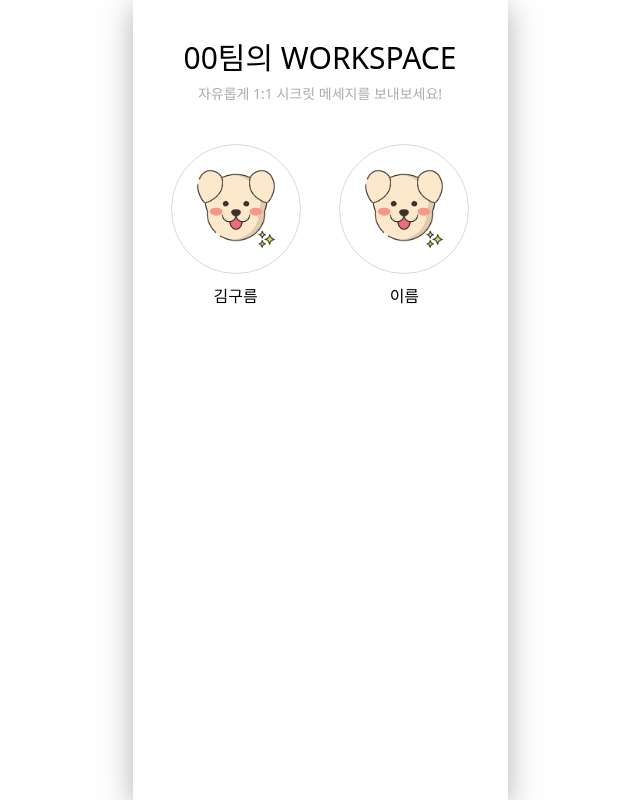
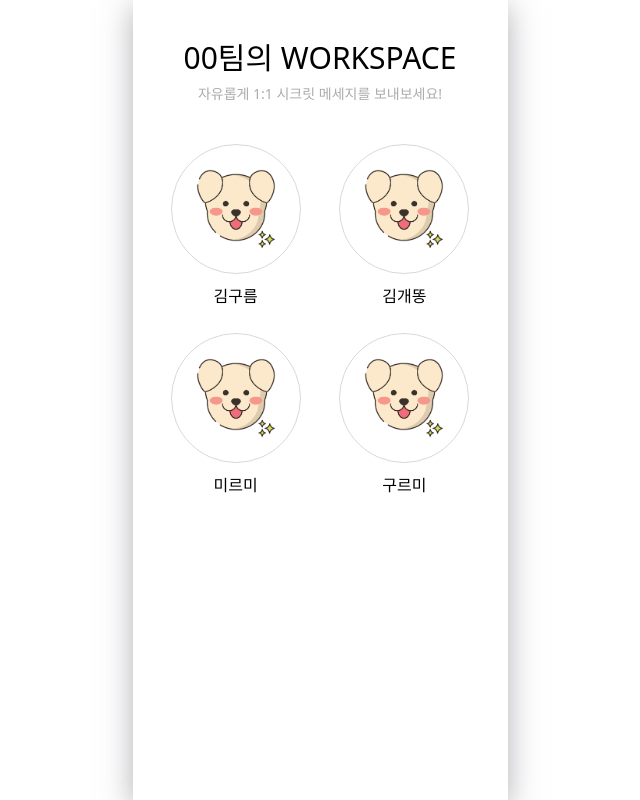
Before and after one commit to 9oormthon-univ/2024_BEOTKKOTTHON_TEAM_21_FE, a React (Create React App) app: page /workspacehome in a window 1280 px wide. Shown: the whole page, without its empty margins (320-960 px from the left). Built offline with nearby package versions, Linux system fonts and the light colour scheme.

Commit message:
Feat: 1:1 시크릿피드백 요청하기 Modal

```diff
--- a/package.json
+++ b/package.json
@@ -8,6 +8,7 @@
     "@testing-library/user-event": "^13.5.0",
     "react": "^18.2.0",
     "react-dom": "^18.2.0",
+    "react-modal": "^3.16.1",
     "react-router-dom": "^6.22.3",
     "react-scripts": "5.0.1",
     "react-stomp": "^5.1.0",
--- a/src/pages/WorkSpace/WorkSpaceHome.js
+++ b/src/pages/WorkSpace/WorkSpaceHome.js
@@ -1,4 +1,4 @@
-import React from 'react';
+import React, { useState } from 'react';
 import styled from "styled-components";
 import { images } from '../../utils/images';
 
@@ -12,8 +12,10 @@ const PersonGrid = styled.div`
   flex-wrap: wrap;
 `;
 const Person = styled.div`
+  position: relative;
   width: 50%;
   text-align: center;
+  margin-bottom: 25px;
 `;
 const PersonImg = styled.div`
   margin: 0 auto;
@@ -23,9 +25,36 @@ const PersonImg = styled.div`
   border: 1px solid #D9D9D9;
   margin-bottom: 10px;
 `;
+const Modal = styled.div`
+  position: absolute;
+  width: 138.575px;
+  height: 29.447px;
+  border-radius: 8.661px;
+  box-shadow: 0px 0px 5px 0px rgba(0, 0, 0, 0.20);
+  background: linear-gradient(93deg, #FFD875 0%, #FFA680 96.72%);
+  flex-shrink: 0;
+  color: #FFF;
+  font-family: Pretendard;
+  font-size: 10px;
+  font-style: normal;
+  font-weight: 700;
+  line-height: normal;
+  padding: 8px;
+  text-align: center;
+  top: 50%;
+  left: 50%;
+  transform: translate(-50%, -50%);
+`;
 
 
 const WorkSpaceHome = () => {
+  const people = [
+    { userid:1, name: '김구름', image: images.dog },
+    { userid:2, name:'김개똥', image: images.dog },
+    { userid:3, name:'미르미', image: images.dog },
+    { userid:4, name:'구르미', image: images.dog }
+  ];
+
   return (
     <WorkSpaceHomeContainer>
       <div className='text-center p-10'>
@@ -34,22 +63,37 @@ const WorkSpaceHome = () => {
       </div>
 
       <PersonGrid>
-        <Person>
-          <PersonImg>
-            <img className='p-5' src={images.dog} alt="" />
-          </PersonImg>
-          <div>김구름</div>
-        </Person>
-
-        <Person>
-          <PersonImg>
-            <img className='p-5' src={images.dog} alt="" />
-          </PersonImg>
-          <div>이름</div>
-        </Person>
+        {people.map(person => (
+          <PersonBox key={person.userid} person={person} />
+        ))}
       </PersonGrid>
     </WorkSpaceHomeContainer>
   );
 };
 
 export default WorkSpaceHome;
+
+const PersonBox = ({ person }) => {
+  const [isModalOpen, setIsModalOpen] = useState(false);
+
+  const toggleModal = () => {
+    setIsModalOpen(!isModalOpen);
+  };
+
+  return (
+    <>
+      <Person onClick={toggleModal}>
+        <PersonImg>
+          <img className='p-5' src={person.image} alt="" />
+        </PersonImg>
+        <div>{person.name}</div>
+
+        {isModalOpen && (
+        <Modal>
+          1:1 시크릿 피드백 요청하기
+        </Modal>
+        )}
+      </Person>
+    </>
+  );
+};
```
Also changed, not shown: 1 other file (tests, documents, lock files or other folders).
